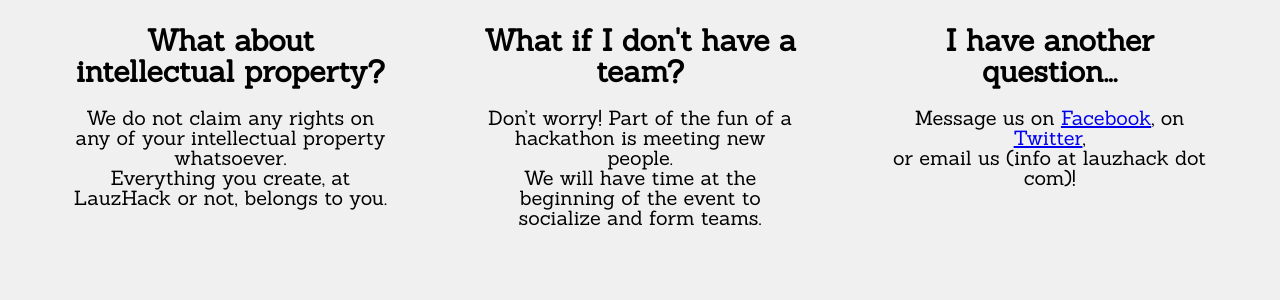
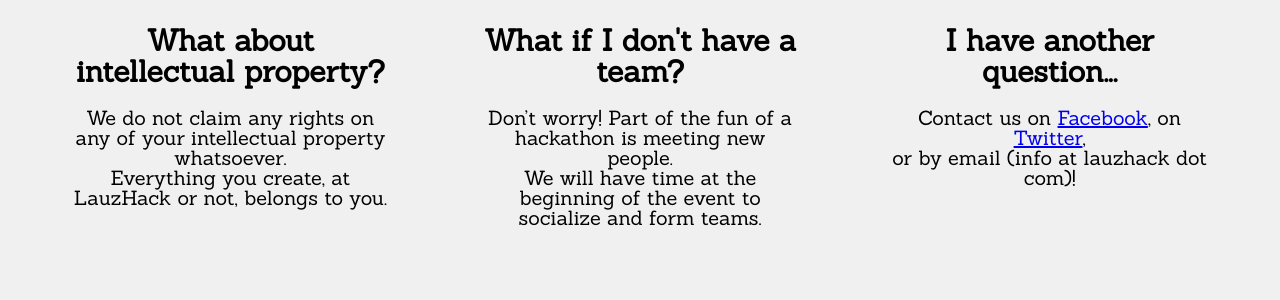
Before and after one commit to LauzHack/LauzHack.github.io, a Jekyll site: the page built from index.html, in a window 1280 px wide and 900 px high, scrolled down 2526 px. Shown: the part 150-450 px from the top of the window. Built offline with Jekyll 4.4.1, drawn with Linux system fonts in a browser that asks for light colours.

Commit message:
Improve wording

```diff
--- a/index.html
+++ b/index.html
@@ -93,7 +93,7 @@
       {% endfor %}
       <div class="item-large">
         <h2>I have another question...</h2>
-        <p>Message us on <a href="https://facebook.com/{{ site.data.info.facebook }}"
+        <p>Contact us on <a href="https://facebook.com/{{ site.data.info.facebook }}"
                             target="_blank"
                             rel="noreferrer">Facebook</a>,
           {% if site.data.info.twitter %}
@@ -102,7 +102,7 @@
                   rel="noreferrer">Twitter</a>,
           {% endif %}
           <br>
-          or email us ({{ site.data.info.email }})!</p>
+          or by email ({{ site.data.info.email }})!</p>
     </div>
   {% endif %}
 </section>
```
